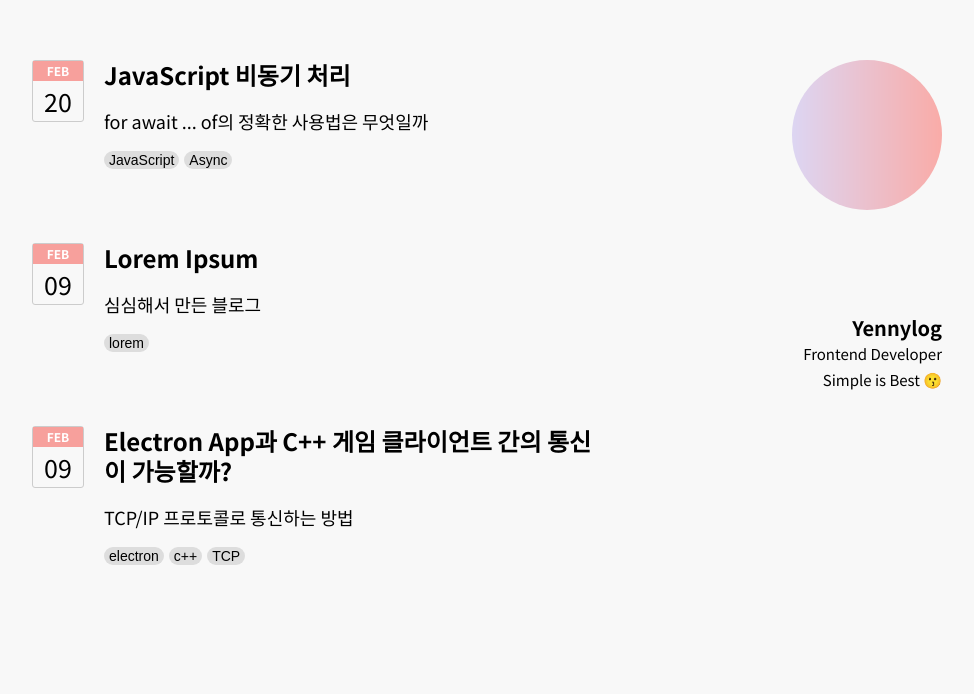
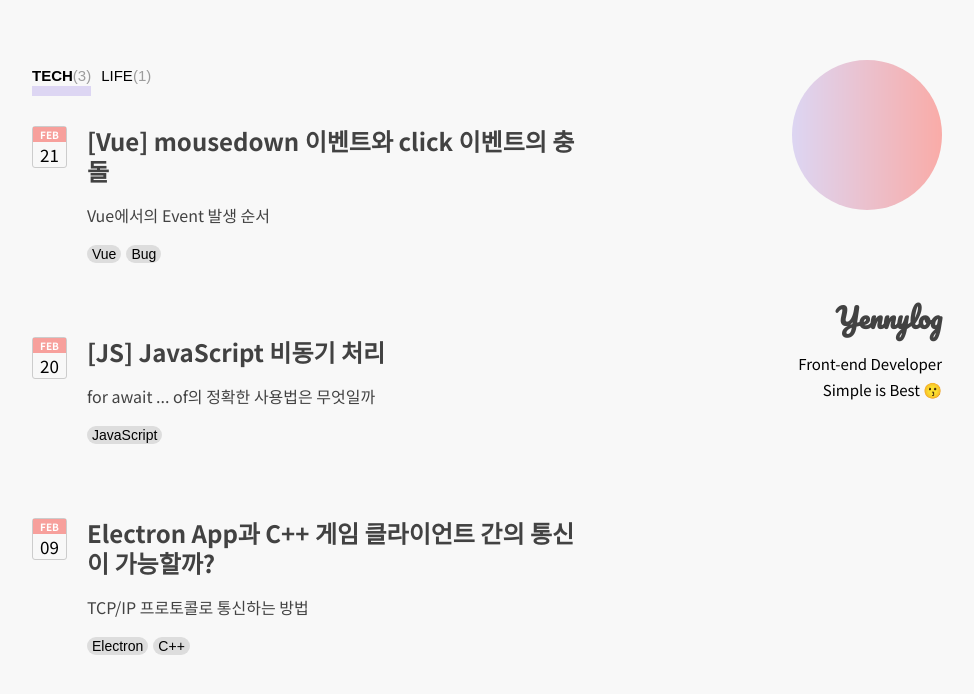
Before and after one commit to yenny-heo/yennylog, a Gatsby site: page / in a window 1280 px wide. Shown: the part 140-834 px from the top of the page, without its empty margins (128-1102 px from the left). Before the commit the page ends 806 px from the top, so only its background shows below. Built offline with nearby package versions, Linux system fonts and the light colour scheme; Gatsby itself is replaced by a stand-in of ours.

Commit message:
ENH: 메인 탭 추가

````diff
--- a/gatsby-config.js
+++ b/gatsby-config.js
@@ -52,7 +52,7 @@ module.exports = {
     {
       resolve: `gatsby-plugin-google-fonts`,
       options: {
-        fonts: [`Noto+Sans+KR\:100,300,400,500,700,900`],
+        fonts: [`Noto+Sans+KR\:100,300,400,500,700,900`, `pacifico`],
         display: "swap",
       },
     },
--- a/gatsby-node.js
+++ b/gatsby-node.js
@@ -21,7 +21,6 @@ exports.onCreateNode = ({ node, getNode, actions }) => {
       getNode,
       basePath: `posts`,
     });
-    console.log(relativeFilePath);
     createNodeField({
       node,
       name: `slug`,
--- a/src/components/Atoms/DateCalendar/DateCalendar.styled.js
+++ b/src/components/Atoms/DateCalendar/DateCalendar.styled.js
@@ -2,10 +2,10 @@ import styled from "styled-components";
 
 const Container = styled.div`
   display: inline-block;
-  width: 50px;
-  height: 60px;
-  min-width: 50px;
-  min-height: 60px;
+  width: 33px;
+  height: 40px;
+  min-width: 30px;
+  min-height: 40px;
   border-radius: 3px;
   border: 1px solid #cccccc;
   text-align: center;
@@ -13,17 +13,17 @@ const Container = styled.div`
 
 const Month = styled.div`
   background: #f7a09c;
-  height: 20px;
-  line-height: 20px;
-  font-size: 12px;
+  height: 15px;
+  line-height: 15px;
+  font-size: 10px;
   color: #fff;
   font-weight: bold;
 `;
 
 const Date = styled.div`
-  font-size: 25px;
-  height: 40px;
-  line-height: 40px;
+  font-size: 17px;
+  height: 25px;
+  line-height: 25px;
   color: #000;
 `;
 
--- a/src/components/molecules/PostCard/PostCard.styled.js
+++ b/src/components/molecules/PostCard/PostCard.styled.js
@@ -18,6 +18,7 @@ const PostTitle = styled.div`
 `;
 
 const PostDescription = styled.p`
+  font-size: 16px;
   margin-bottom: 10px;
 `;
 
--- a/src/components/molecules/Profile/Profile.styled.js
+++ b/src/components/molecules/Profile/Profile.styled.js
@@ -16,12 +16,14 @@ const ProfileImage = styled.img`
   width: 150px;
   height: 150px;
   border-radius: 75px;
-  margin: 0 0 100px 0;
+  margin: 0 0 90px 0;
 `;
 
 const Title = styled.div`
-  font-size: 20px;
+  font-family: "pacifico";
+  font-size: 27px;
   font-weight: bold;
+  margin: 0 0 20px 0;
 `;
 
 const Description = styled.div`
--- a/src/components/molecules/Profile/index.js
+++ b/src/components/molecules/Profile/index.js
@@ -11,7 +11,7 @@ const Profile = ({ title }) => {
         <Styled.Title>
           <Link to="/">{title}</Link>
         </Styled.Title>
-        <Styled.Description>Frontend Developer</Styled.Description>
+        <Styled.Description>Front-end Developer</Styled.Description>
         <Styled.Description>Simple is Best 😗</Styled.Description>
       </Styled.Profile>
     </Styled.Container>
--- /dev/null
+++ b/src/components/molecules/Tabs/Tabs.styled.js
@@ -0,0 +1,31 @@
+import styled from "styled-components";
+
+const Container = styled.div`
+  margin: 0 0 30px 0;
+`;
+
+const Tab = styled.button`
+  border: none;
+  background: none;
+  cursor: pointer;
+  font-size: 15px;
+  padding: 2px 0;
+  box-sizing: border-box;
+  ${props =>
+    props.active &&
+    `
+    border-bottom: 10px solid #ddd6f3;
+    font-weight: bold;
+  `}
+  &+& {
+    margin-left: 10px;
+  }
+`;
+const Numbering = styled.span`
+  color: #9c9c9c;
+  font-weight: normal;
+`;
+
+const Styled = { Container, Tab, Numbering };
+
+export default Styled;
--- /dev/null
+++ b/src/components/molecules/Tabs/index.js
@@ -0,0 +1,21 @@
+import React from "react";
+import Styled from "./Tabs.styled";
+
+const Tabs = ({ tabs, onChangeTab, currentTab }) => {
+  return (
+    <Styled.Container>
+      {tabs.map(({ tag, totalCount }, index) => (
+        <Styled.Tab
+          key={tag}
+          active={currentTab === index}
+          role="tab"
+          onClick={() => onChangeTab(index)}
+        >
+          {tag}
+          <Styled.Numbering>({totalCount})</Styled.Numbering>
+        </Styled.Tab>
+      ))}
+    </Styled.Container>
+  );
+};
+export default Tabs;
--- a/src/components/molecules/index.js
+++ b/src/components/molecules/index.js
@@ -1,2 +1,3 @@
 export { default as PostCard } from "./PostCard";
 export { default as Profile } from "./Profile";
+export { default as Tabs } from "./Tabs";
--- a/src/css/global.css
+++ b/src/css/global.css
@@ -5,6 +5,7 @@ html {
   box-sizing: border-box;
   overflow-y: scroll;
   scroll-behavior: smooth;
+  color: #424242;
 }
 body {
   font-family: "Noto Sans KR";
@@ -23,5 +24,5 @@ body {
 }
 a {
   text-decoration: none;
-  color: #000;
+  color: #424242;
 }
--- /dev/null
+++ b/src/hooks/tabs.hooks.js
@@ -0,0 +1,21 @@
+import { useState, useEffect } from "react";
+
+const initializeTabs = tabs => {
+  return tabs.map(item => ({ ...item, active: false }));
+};
+
+const TabsHooks = ({ group }) => {
+  const [tabs, setTabs] = useState(
+    initializeTabs(group).sort((a, b) => b.totalCount - a.totalCount)
+  );
+  const [currentTab, setCurrentTab] = useState(0);
+
+  const onChangeTab = index => {
+    let newTabs = initializeTabs([...tabs]);
+    setTabs(newTabs);
+    setCurrentTab(index);
+  };
+
+  return { tabs, onChangeTab, currentTab };
+};
+export default TabsHooks;
--- a/src/pages/index.js
+++ b/src/pages/index.js
@@ -1,17 +1,27 @@
-import * as React from "react";
+import React, { useEffect, useState } from "react";
 import { graphql } from "gatsby";
 
-import { Layout, PostCard } from "@/components";
+import { Layout, PostCard, Tabs } from "@/components";
 import Seo from "@/components/seo";
 import Styled from "@/styledComponents/index.styled";
+import TabsHooks from "@/hooks/tabs.hooks";
 
 const IndexPage = ({ data }) => {
-  const { totalCount, edges } = data.allMarkdownRemark;
+  const { totalCount, edges, group } = data.allMarkdownRemark;
+  const { tabs, onChangeTab, currentTab } = TabsHooks({ group });
+  const [currentEdges, setCurrentEdges] = useState([]);
+  useEffect(() => {
+    const newEdges = edges.filter(
+      edge => edge.node.frontmatter.type === tabs[currentTab]?.tag
+    );
+    setCurrentEdges(newEdges);
+  }, [currentTab]);
   return (
     <Layout>
       <Seo title="Home" />
       <Styled.Posts>
-        {edges.map(({ node }) => (
+        <Tabs tabs={tabs} onChangeTab={onChangeTab} currentTab={currentTab} />
+        {currentEdges.map(({ node }) => (
           <PostCard key={node.id} node={node} />
         ))}
       </Styled.Posts>
@@ -31,6 +41,7 @@ export const query = graphql`
             date(formatString: "DD MMM YYYY")
             description
             tags
+            type
           }
           fields {
             slug
@@ -39,6 +50,10 @@ export const query = graphql`
           tableOfContents
         }
       }
+      group(field: frontmatter___type) {
+        tag: fieldValue
+        totalCount
+      }
     }
   }
 `;
--- a/src/posts/JavaScript비동기처리.md
+++ b/src/posts/[JS] JavaScript 비동기 처리.md
@@ -1,7 +1,8 @@
 ---
-title: "JavaScript 비동기 처리"
+title: "[JS] JavaScript 비동기 처리"
 date: "2022-02-20"
-tags: ["JavaScript", "Async"]
+tags: ["JavaScript"]
+type: "TECH"
 description: "for await ... of의 정확한 사용법은 무엇일까"
 ---
 
--- /dev/null
+++ b/src/posts/[Vue] mousedown 이벤트와 click 이벤트의 충돌.md
@@ -0,0 +1,63 @@
+---
+title: "[Vue] mousedown 이벤트와 click 이벤트의 충돌"
+date: "2022-02-21"
+tags: ["Vue", "Bug"]
+type: "TECH"
+description: "Vue에서의 Event 발생 순서"
+---
+
+# 문제 발생
+
+Vue를 웹뷰로 포팅해서 보여주는 프로젝트를 진행중이다.
+
+헤더는 `mousedown` 이벤트에 창을 이동할 수 있는 핸들러(`moveWindow`)가 있었고, 헤더 안의 버튼에는 창을 닫는 `click`이벤트가 달려있었다.
+
+그런데 창 닫기 버튼을 클릭해도 `click` 이벤트가 트리거되지 않았다.
+
+당연히 자식 이벤트인 `click`, 부모 이벤트인 `mousedown` 이벤트가 차례대로 호출될 줄 알았지만 `mousedown`이벤트만 발생되었다.
+
+```jsx
+<div class="gameHeader" @mousedown="moveWindow">
+    <div class="toolbar">
+      <button
+        type="button"
+        @click="minimizeWindow"
+        @keydown.prevent
+        class="btMin"
+      >
+...
+```
+
+# 원인
+
+이벤트가 발생되는 순서는 `mousedown` => `mouseup` => `click` 순서대로 실행된다.
+
+따라서 `mousedown`이 먼저 실행된 것은 순서가 맞다.
+
+`click`이 실행되지 않은 이유는, `mousedown`이벤트에 `drag` 핸들러가 붙어있기 때문이었다.
+
+`drag` 이벤트가 트리거되는 조건은
+
+1. mouse movement
+
+2. mouse up
+
+`click` 이벤트가 트리거되는 조건은
+
+1. no mouse movement
+
+2. mouse up
+
+버튼이 눌러진(`mousedown`) 시점에서 이 동작이 `click`인지, `drag`인지 알 수 없기 때문에,
+
+`mousedown` => `drag` 이벤트만 실행 된 것이다.
+
+# 해결 방법
+
+click 이벤트를 가지는 자식 컴포넌트에 `data-event="click"` 속성을 주었고,
+
+`moveWindow` 이벤트가 트리거 됐을 때 `data-event`가 `click`인 경우에는 `drag`를 실행하지 않도록 `return` 해주었다.
+
+## 참조
+
+[https://qdmana.com/2021/08/20210802141021395W.html](https://qdmana.com/2021/08/20210802141021395W.html)
--- a/src/posts/lorem.md
+++ b/src/posts/lorem.md
@@ -1,7 +1,8 @@
 ---
 title: "Lorem Ipsum"
 date: "2022-02-09"
-tags: ["lorem"]
+tags: ["ETC"]
+type: "LIFE"
 description: "심심해서 만든 블로그"
 ---
 
--- a/src/posts/test.md
+++ b/src/posts/test.md
@@ -1,7 +1,8 @@
 ---
 title: "Electron App과 C++ 게임 클라이언트 간의 통신이 가능할까?"
 date: "2022-02-09"
-tags: ["electron", "c++", "TCP"]
+tags: ["Electron", "C++"]
+type: "TECH"
 description: "TCP/IP 프로토콜로 통신하는 방법"
 ---
 
````
